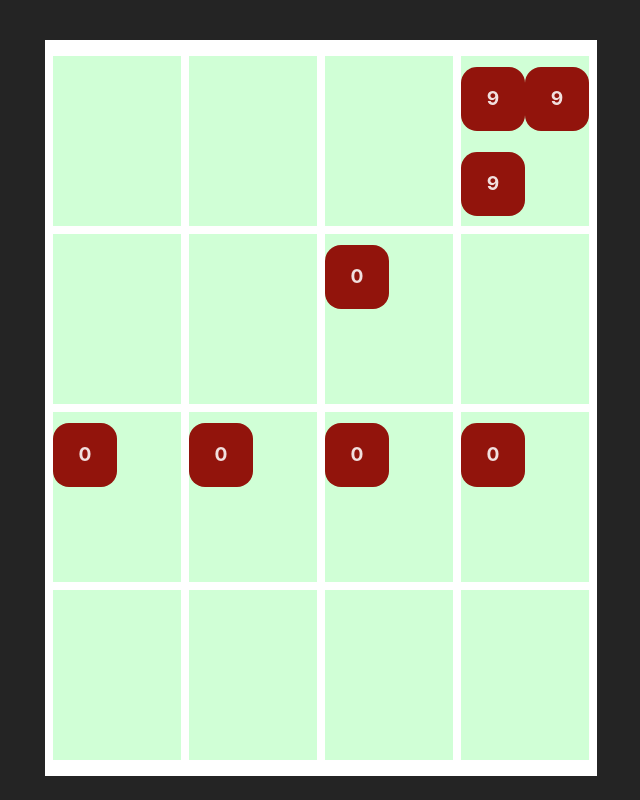
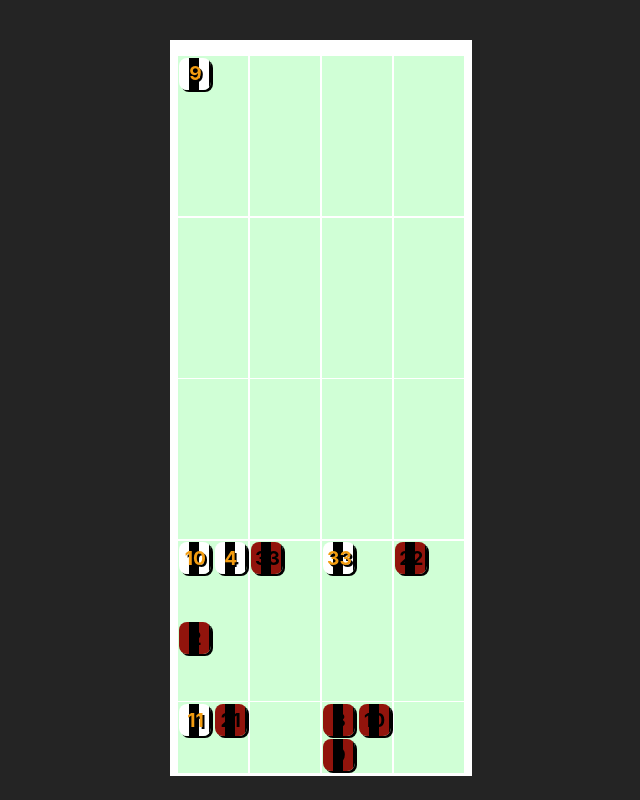
Before and after one commit to vikkio88/sokkera, a Svelte app: page / in a window 1280 px wide. Shown: the whole page, without its empty margins (295-935 px from the left). Built offline with nearby package versions, Linux system fonts and the light colour scheme.

Commit message:
tyling the field

```diff
--- a/src/app.css
+++ b/src/app.css
@@ -18,3 +18,10 @@ body {
   height: 90vh;
   padding: 2rem;
 }
+
+button.no-button {
+	border: none;
+	font: inherit;
+	cursor: pointer;
+	outline: inherit;
+}
--- a/src/components/Field.svelte
+++ b/src/components/Field.svelte
@@ -1,46 +1,65 @@
 <script>
+  import { SIDES } from "../const/teams";
   import Player from "./Player.svelte";
+
+  const slots = [
+    { players: [{ number: 9, side: SIDES.HOME }] },
+    { players: [] },
+    { players: [] },
+    { players: [] },
+    { players: [] },
+    { players: [] },
+    { players: [] },
+    { players: [] },
+    { players: [] },
+    { players: [] },
+    { players: [] },
+    { players: [] },
+    {
+      players: [
+        { number: 10, side: SIDES.HOME },
+        { number: 4, side: SIDES.HOME },
+        { number: 2, side: SIDES.AWAY },
+      ],
+    },
+    { players: [
+      { number: 33, side: SIDES.AWAY },
+    ] },
+    { players: [
+      { number: 33, side: SIDES.HOME },
+    ] },
+    { players: [
+      { number: 22, side: SIDES.AWAY },
+    ] },
+    { players: [
+      { number: 11, side: SIDES.HOME },
+      { number: 21, side: SIDES.AWAY },
+    ] },
+    { players: [] },
+    {
+      players: [
+        { number: 8, side: SIDES.AWAY },
+        { number: 10, side: SIDES.AWAY },
+        { number: 9, side: SIDES.AWAY },
+      ],
+    },
+    { players: [] },
+    { players: [] },
+    { players: [] },
+    { players: [] },
+    { players: [] },
+    { players: [] },
+  ];
 </script>
 
 <div class="field">
-  <div class="slot"></div>
-  <div class="slot"></div>
-  <div class="slot"></div>
-  <div class="slot">
-    <Player number={9} />
-    <Player number={9} />
-    <Player number={9} />
-  </div>
-  <div class="slot"></div>
-  <div class="slot"></div>
-  <div class="slot">
-    <Player />
-  </div>
-  <div class="slot"></div>
-  <div class="slot">
-    <Player />
-  </div>
-  <div class="slot">
-    <Player />
-  </div>
-  <div class="slot">
-    <Player />
-  </div>
-  <div class="slot">
-    <Player />
-  </div>
-  <div class="slot"></div>
-  <div class="slot"></div>
-  <div class="slot"></div>
-  <div class="slot"></div>
-  <div class="slot"></div>
-  <div class="slot"></div>
-  <div class="slot"></div>
-  <div class="slot"></div>
-  <div class="slot"></div>
-  <div class="slot"></div>
-  <div class="slot"></div>
-  <div class="slot"></div>
+  {#each slots as slot}
+    <div class="slot">
+      {#each slot.players as player}
+        <Player number={player.number} side={player.side} />
+      {/each}
+    </div>
+  {/each}
 </div>
 
 <style>
@@ -48,11 +67,11 @@
     display: grid;
     grid-template-columns: repeat(4, 1fr);
     grid-template-rows: repeat(4, 1fr);
-    column-gap: 0.5rem;
+    column-gap: 0.1rem;
+    row-gap: 0.1rem;
     padding-top: 1rem;
     padding-left: 0.5rem;
     padding-right: 0.5rem;
-    row-gap: 0.5rem;
     min-height: 90vh;
     background-color: white;
   }
--- a/src/components/Player.svelte
+++ b/src/components/Player.svelte
@@ -1,23 +1,54 @@
 <script>
+  import { SIDES } from "../const/teams";
+
   export let number = 0;
+  export let side = SIDES.AWAY;
 </script>
 
-<div class="player">{number}</div>
+<button
+  class="no-button player"
+  class:home={side === SIDES.HOME}
+  class:away={side === SIDES.AWAY}
+>
+  {number}
+</button>
 
 <style>
   .player {
     padding: 1rem;
-    margin: auto;
-    background-color: #92140C;
-    border-radius: 1rem;
-    height: 2rem;
-    width: 2rem;
+    margin: .1rem;
+    border-radius: .5rem;
+    height: 1rem;
+    width: 1rem;
     display: flex;
     flex-direction: column;
     align-items: center;
     justify-content: center;
     font-weight: bold;
     font-size: 1.2rem;
+    box-shadow: 2px 2px black;
+  }
+
+  .away {
+    background: repeating-linear-gradient(
+      90deg,
+      #92140c,
+      #92140c 10px,
+      black 10px,
+      black 20px
+    );
+  }
+
+  .home {
+    color: #f39c10;
+    text-shadow: 2px 2px black;
+    background: repeating-linear-gradient(
+      90deg,
+      white,
+      white 10px,
+      black 10px,
+      black 20px
+    );
   }
 
   @media (max-width: 767px) {
--- /dev/null
+++ b/src/const/teams.js
@@ -0,0 +1,4 @@
+export const SIDES = {
+  HOME: "home",
+  AWAY: "away",
+};
```
